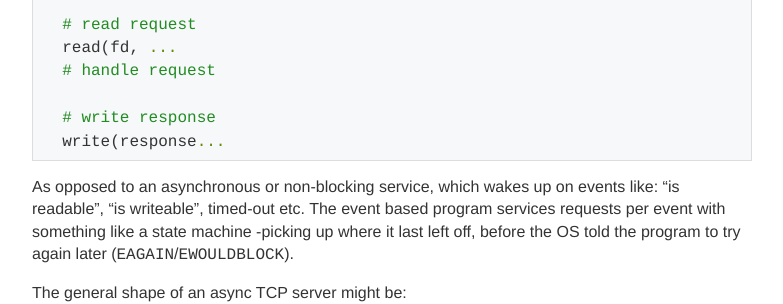
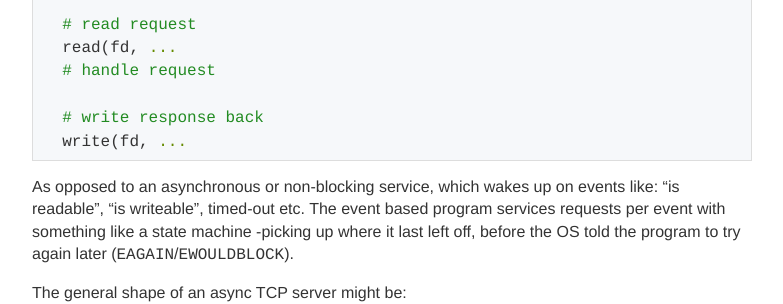
Before and after one commit to tinselcity/tinselcity.github.io, a Jekyll site: the page built from _posts/2023-4-24-Sendfile-W-Iouring.md, in a window 1280 px wide and 900 px high, scrolled down 620 px. Shown: the part 151-455 px from the top of the window, without its empty margins (248-1031 px from the left). Built offline with Jekyll 4.4.1, drawn with Linux system fonts in a browser that asks for light colours.

Commit message:
cleanup.

````diff
--- a/_posts/2023-4-24-Sendfile-W-Iouring.md
+++ b/_posts/2023-4-24-Sendfile-W-Iouring.md
@@ -23,8 +23,8 @@ while true:
   read(fd, ...
   # handle request
 
-  # write response
-  write(response...
+  # write response back
+  write(fd, ...
 ```
 
 As opposed to an asynchronous or non-blocking service, which wakes up on events like: "is readable", "is writeable", timed-out etc.  The event based program services requests per event with something like a state machine -picking up where it last left off, before the OS told the program to try again later (`EAGAIN`/`EWOULDBLOCK`).
````
